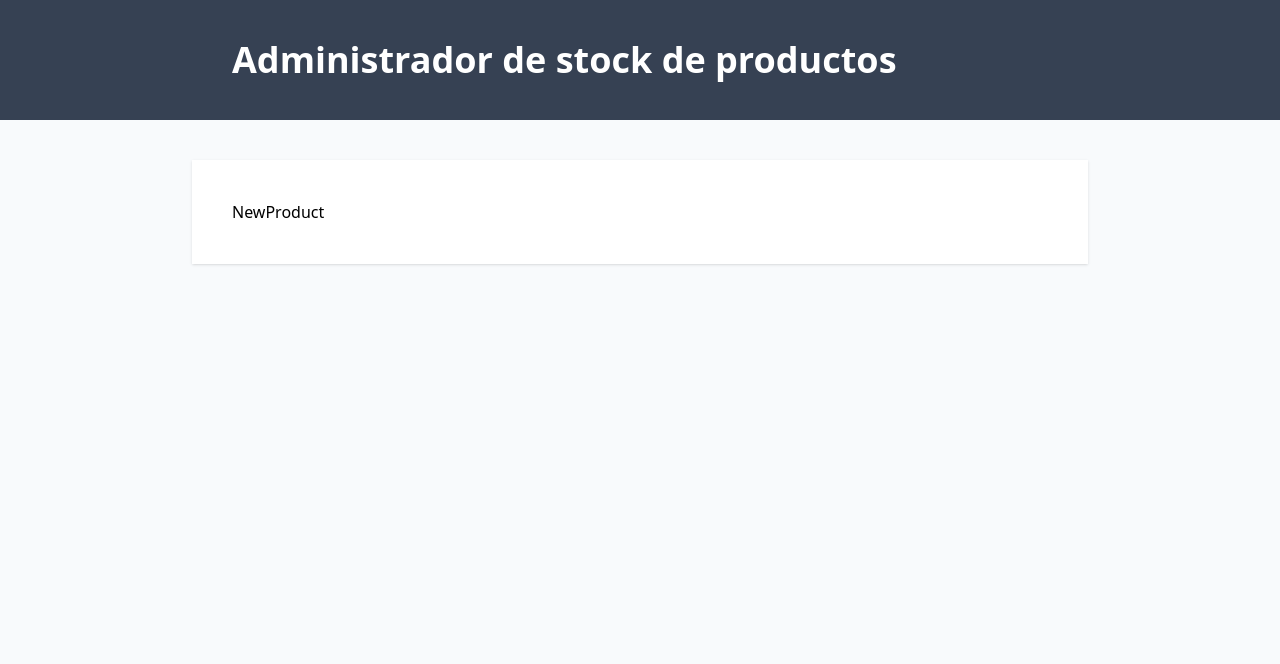
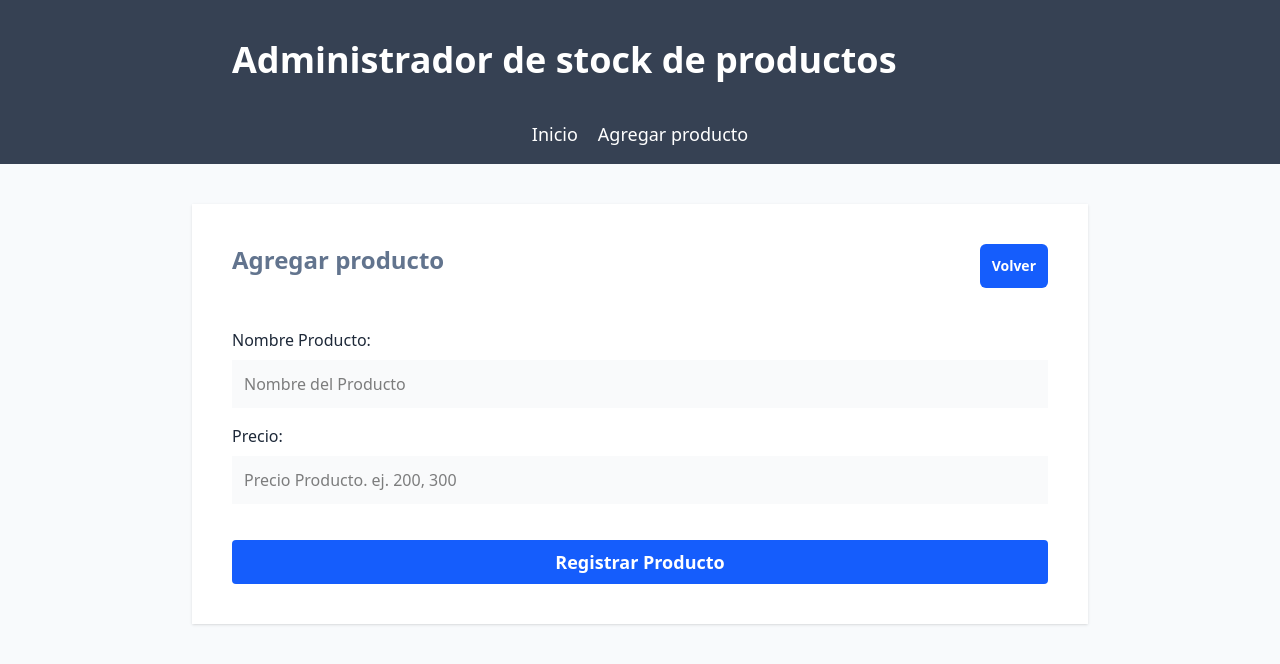
Before and after one commit to arondiaz/pern-react, a React (Vite) app in the folder client/: page /productos/nuevo in a window 1280 px wide. Shown: the top 664 px of the page. Built offline with nearby package versions, Linux system fonts and the light colour scheme.

Commit message:
added newProductAction and error component

```diff
--- /dev/null
+++ b/client/src/components/ErrorMessage.tsx
@@ -0,0 +1,11 @@
+import { PropsWithChildren } from "react";
+
+const ErrorMessage = ({ children }: PropsWithChildren) => {
+  return (
+    <div className="text-center my-4 bg-red-600 text-white font-bold p-3 uppercase">
+      {children}
+    </div>
+  );
+};
+
+export default ErrorMessage;
--- a/client/src/layouts/Layout.tsx
+++ b/client/src/layouts/Layout.tsx
@@ -1,4 +1,4 @@
-import { Outlet } from "react-router-dom";
+import { Outlet, Link } from "react-router-dom";
 
 const Layout = () => {
   return (
@@ -9,6 +9,15 @@ const Layout = () => {
             Administrador de stock de productos
           </h1>
         </div>
+        <ul className="flex justify-center gap-5 text-white text-lg pb-4 ">
+          <Link to={"/"}>
+            {" "}
+            <li className="hover:text-amber-200">Inicio</li>
+          </Link>
+          <Link to={"productos/nuevo"}>
+            <li className="hover:text-amber-200">Agregar producto</li>
+          </Link>
+        </ul>
       </header>
 
       <main className="mt-10 mx-auto max-w-4xl p-10 shadow bg-white">
--- a/client/src/router.tsx
+++ b/client/src/router.tsx
@@ -1,7 +1,7 @@
 import { createBrowserRouter } from "react-router-dom";
 import Layout from "./layouts/Layout";
 import Products from "./views/Products";
-import NewProduct from "./views/NewProduct";
+import NewProduct, {action as newProductAction} from "./views/NewProduct";
 
 export const router = createBrowserRouter([
   {
@@ -14,7 +14,8 @@ export const router = createBrowserRouter([
       },
       {
         path: "productos/nuevo",
-        element: <NewProduct/>
+        element: <NewProduct/>,
+        action: newProductAction
       }
     ],
   },
--- a/client/src/views/NewProduct.tsx
+++ b/client/src/views/NewProduct.tsx
@@ -1,9 +1,67 @@
+import {Link,Form,useActionData,ActionFunctionArgs} from "react-router-dom";
+import ErrorMessage from "../components/ErrorMessage";
 
+export const action = async ({ request }: ActionFunctionArgs) => {
+  const data = Object.fromEntries(await request.formData());
+
+  let error = "";
+  if (Object.values(data).includes("")) {
+    error = "Todos los campos son obligatorios";
+  }
+
+  return error.length > 1 ? error : "navigate";
+};
 
 const NewProduct = () => {
+  const error = useActionData() as string;
+
   return (
-    <div>NewProduct</div>
-  )
-}
+    <>
+      <div className="flex justify-between">
+        <h2 className="text-2xl font-black text-slate-500">Agregar producto</h2>
+        <Link
+          to={"/"}
+          className="bg-blue-600 rounded-md p-3 text-sm font-bold text-white"
+        >
+          {" "}
+          Volver
+        </Link>
+      </div>
 
-export default NewProduct
+      <Form className="mt-10" method="POST">
+        <div className="mb-4">
+          <label className="text-gray-800" htmlFor="name">
+            Nombre Producto:
+          </label>
+          <input
+            id="name"
+            type="text"
+            className="mt-2 block w-full p-3 bg-gray-50"
+            placeholder="Nombre del Producto"
+            name="name"
+          />
+        </div>
+        <div className="mb-4">
+          <label className="text-gray-800" htmlFor="price">
+            Precio:
+          </label>
+          <input
+            id="price"
+            type="number"
+            className="mt-2 block w-full p-3 bg-gray-50"
+            placeholder="Precio Producto. ej. 200, 300"
+            name="price"
+          />
+        </div>
+        <input
+          type="submit"
+          className="mt-5 w-full bg-blue-600 p-2 text-white font-bold text-lg cursor-pointer rounded"
+          value="Registrar Producto"
+        />
+        {error && <ErrorMessage>{error}</ErrorMessage>}
+      </Form>
+    </>
+  );
+};
+
+export default NewProduct;
--- a/client/src/views/Products.tsx
+++ b/client/src/views/Products.tsx
@@ -1,8 +1,10 @@
 
 const Products = () => {
   return (
-    <div>Products</div>
-  )
-}
+    <div className="flex justify-between">
+      <h2 className="text-2xl font-black text-slate-500">Productos</h2>
+    </div>
+  );
+};
 
-export default Products
+export default Products;
```
